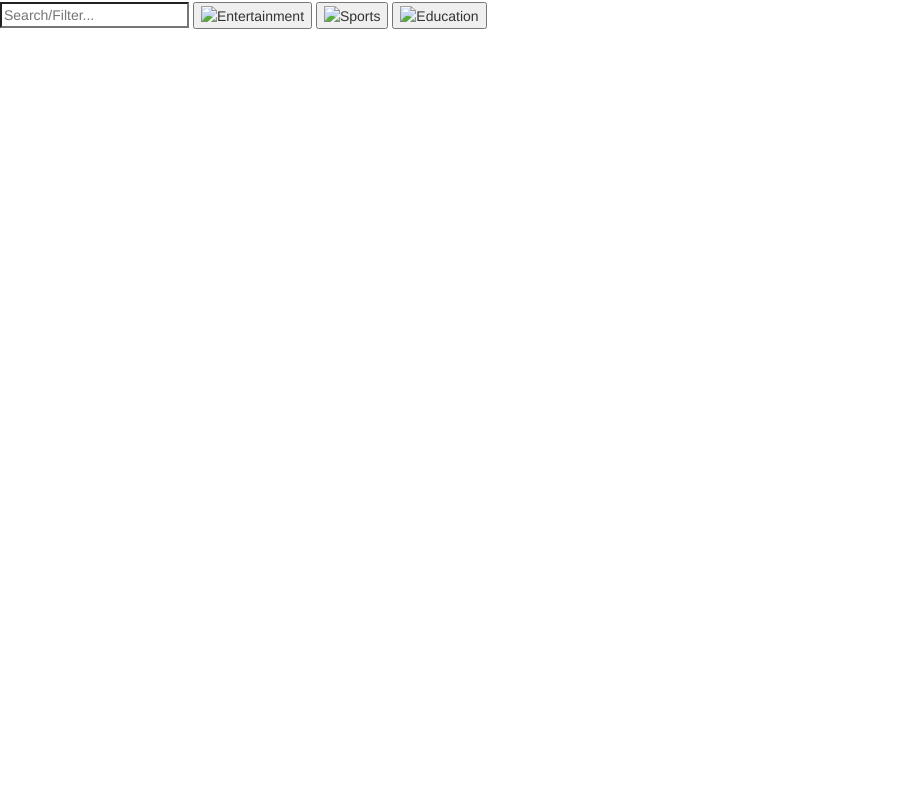
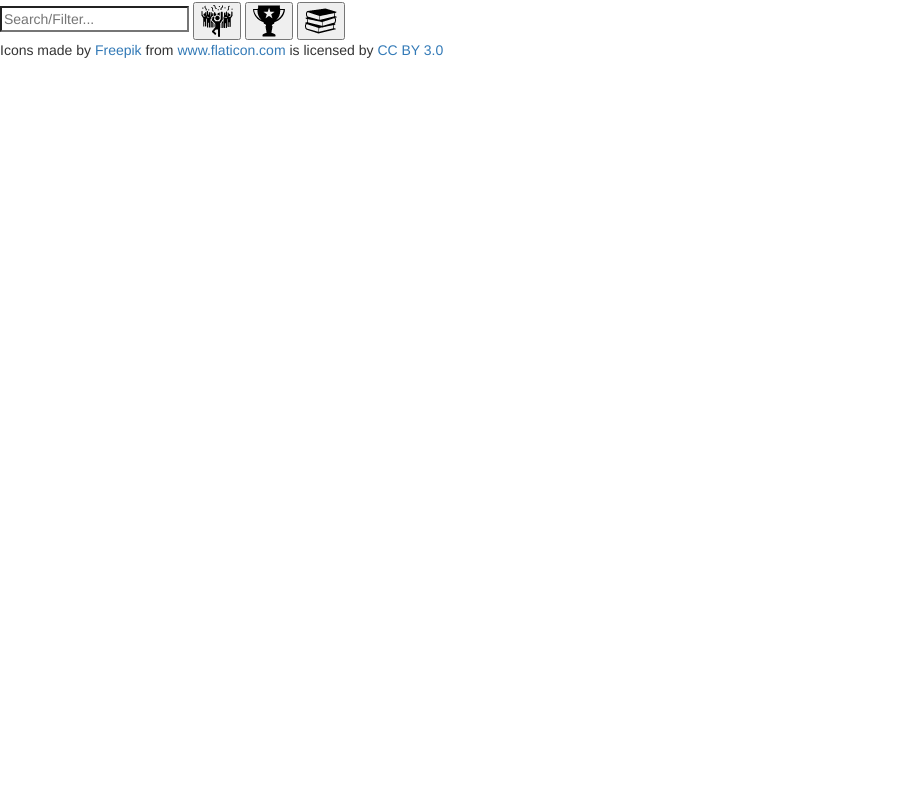
Before and after one commit to jtrob704/neighborhood-map, a plain HTML site: page index.html in a window 1280 px wide. Shown: the part 68-866 px from the top of the page, without its empty margins (0-900 px from the left). Drawn offline with Linux system fonts and the light colour scheme; some packages are replaced by stand-ins of ours.

Commit message:
Changed icon format from SVG to PNG

```diff
--- a/index.html
+++ b/index.html
@@ -19,13 +19,13 @@
                     <input class="search" type="search" placeholder="Search/Filter..." data-bind="value: query, valueUpdate: 'afterkeydown'">
                 </span>
                 <span>
-                    <button><img src="icons/entertainment.svg" alt="Entertainment" onclick = "filterActivity('entertainment')"></button>
+                    <button><img src="icons/entertainment.png" alt="Entertainment" onclick = "filterActivity('entertainment')"></button>
                 </span>
                 <span>
-                    <button><img src="icons/sports.svg" alt="Sports" onclick = "filterActivity('sports')"></button>
+                    <button><img src="icons/sports.png" alt="Sports" onclick = "filterActivity('sports')"></button>
                 </span>
                 <span>
-                    <button><img src="icons/educational.svg" alt="Education" onclick = "filterActivity('education')"></button>
+                    <button><img src="icons/education.png" alt="Education" onclick = "filterActivity('education')"></button>
                 </span>
             </div>
         </header>
@@ -54,7 +54,9 @@
         <script async src='js/bootstrap.min.js'></script>
         <script async src='js/bootbox.min.js'></script>
         <script async src='js/app.js'></script>
-
+        <footer>
+            <div>Icons made by <a href="http://www.flaticon.com/authors/freepik" title="Freepik">Freepik</a> from <a href="http://www.flaticon.com" title="Flaticon">www.flaticon.com</a>             is licensed by <a href="http://creativecommons.org/licenses/by/3.0/" title="Creative Commons BY 3.0">CC BY 3.0</a></div>
+        </footer>
     </body>
 
 </html>
```
Also changed, not shown: icons/education.png (added), icons/entertainment.png (added), icons/sports.png (added).
